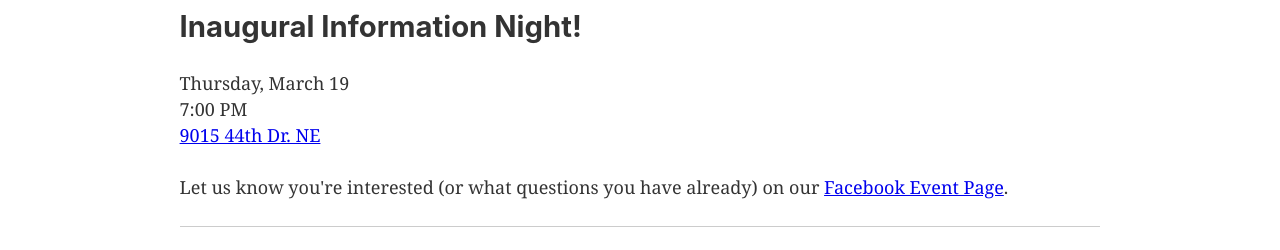
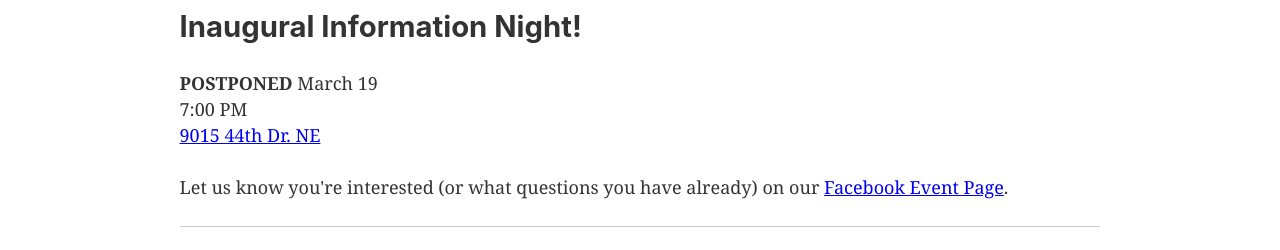
Before and after one commit to tohuvabohu/comeford, a Gatsby site: page / in a window 1280 px wide. Shown: the part 242-492 px from the top of the page. Built offline with nearby package versions, Linux system fonts and the light colour scheme; Gatsby itself is replaced by a stand-in of ours.

Commit message:
postponed info night

```diff
--- a/src/pages/index.js
+++ b/src/pages/index.js
@@ -10,7 +10,7 @@ const IndexPage = () => (
     <p>Comeford College is a new Christian college with Kuyperian interests in Marysville, WA.</p>
     <p>Classes start Fall 2020, <em>Deo volente</em>!</p><br/>
     <h2>Inaugural Information Night!</h2>
-    <p>Thursday, March 19<br/>
+    <p><strong>POSTPONED</strong> March 19<br/>
     7:00 PM<br/>
     <a href="http://maps.google.com/maps?q=9015+44th+Dr.+NE++Marysville+WA+98270">9015 44th Dr. NE</a><br/><br/>
     Let us know you're interested (or what questions you have already) on our <a href="https://www.facebook.com/events/272804167027467/">Facebook Event Page</a>.</p>
```
